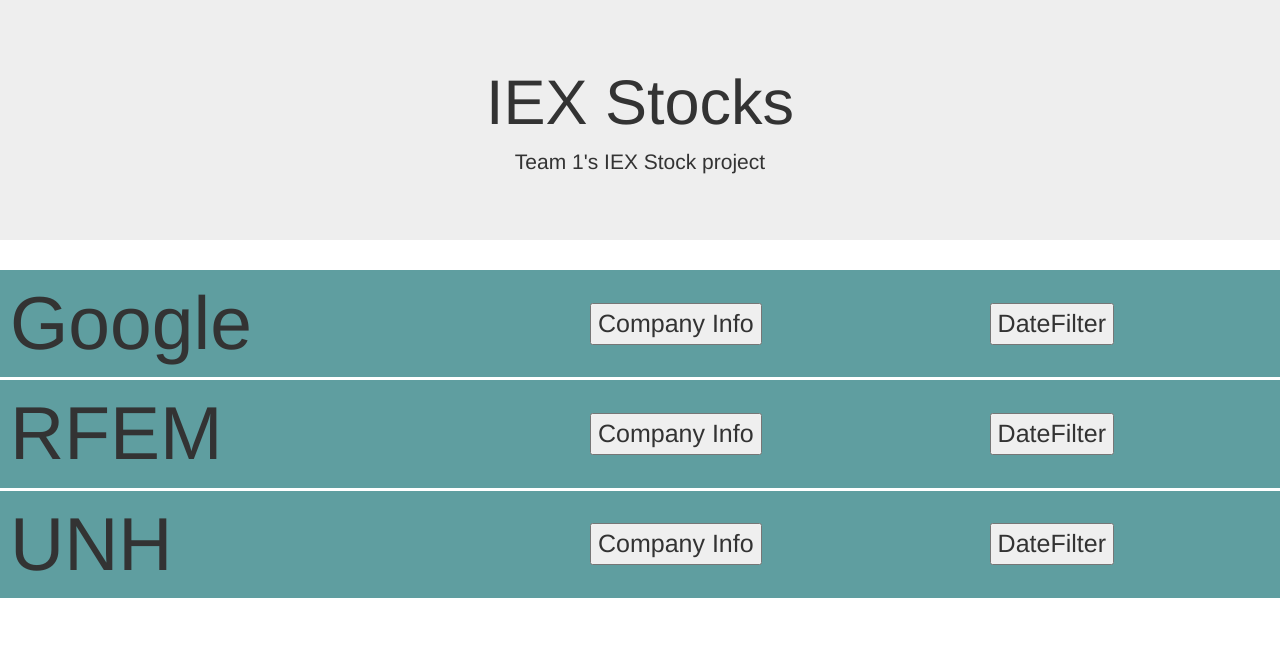
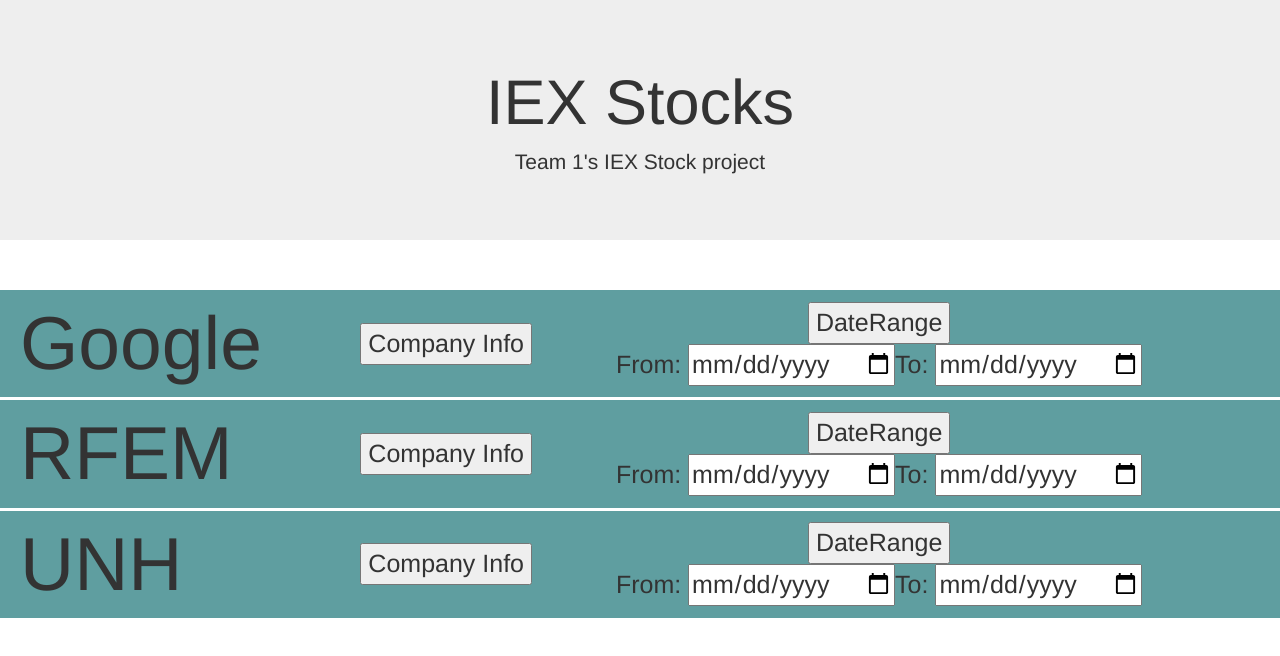
Before and after one commit to KeanUniversity-CS-SELab/Team1, an Angular app in the folder webapp/: page / in a window 1280 px wide. Shown: the top 656 px of the page. Built offline with nearby package versions, Linux system fonts and the light colour scheme.

Commit message:
DateRange completed
bare bones design

```diff
--- a/webapp/src/app/app.component.html
+++ b/webapp/src/app/app.component.html
@@ -3,15 +3,19 @@
   <h1>IEX Stocks</h1>
   <p>Team 1's IEX Stock project</p>
 </div>
-<table>
-  <td *ngIf="companyFD">
-    test
-  </td>
+<dl class="row">
+  <dt class="col-md-8" *ngIf="data30">30 day</dt>
+  <dt class="col-md-6" *ngIf="dataInfo">Company Info</dt>
+  <dt class="col-md-6 " *ngIf="dataFD">
+    <h4>Company</h4>
+    Range: {{dataFD.startDate | date}} to {{dataFD.endDate | date}}
+    <br>Avg Price: {{dataFD.avg | currency}}
+    <br>Max Price of {{dataFD.max | currency}} reached on {{dataFD.maxDate | date}}
+    <br>Min Price of {{dataFD.min | currency}} reached on {{dataFD.minDate | date}}
+    <br>Median Price of {{dataFD.mead | currency}} reached on {{dataFD.meadDate | date}}
+  </dt>
+</dl>
 
-  <td *ngIf="companyInfo">
-    test
-  </td>
-</table>
 
 <div class="header">
   <table align="center">
@@ -23,9 +27,23 @@
         </button>
       </td>
       <td>
+        <table class="inner">
+          <tr>
+            <td colspan="2" align="center">
               <button (click)="getDateFilter(2)">
-          DateFilter
+                DateRange
               </button>
+            </td>
+          </tr>
+          <tr>
+            <td>
+              From: <input type="date" [(ngModel)]="fromdate">
+            </td>
+            <td>
+              To: <input type="date" [(ngModel)]="todate">
+            </td>
+          </tr>
+        </table>
       </td>
     </tr>
     <tr>
@@ -36,9 +54,23 @@
         </button>
       </td>
       <td>
+        <table class="inner">
+          <tr>
+            <td colspan="2" align="center">
               <button (click)="getDateFilter(1)">
-          DateFilter
+                DateRange
               </button>
+            </td>
+          </tr>
+          <tr>
+            <td>
+              From: <input type="date" [(ngModel)]="fromdate">
+            </td>
+            <td>
+              To: <input type="date" [(ngModel)]="todate">
+            </td>
+          </tr>
+        </table>
       </td>
     </tr>
     <tr>
@@ -49,9 +81,23 @@
         </button>
       </td>
       <td>
+        <table class="inner">
+          <tr>
+            <td colspan="2" align="center">
               <button (click)="getDateFilter(3)">
-          DateFilter
+                DateRange
               </button>
+            </td>
+          </tr>
+          <tr>
+            <td>
+              From: <input type="date" [(ngModel)]="fromdate">
+            </td>
+            <td>
+              To: <input type="date" [(ngModel)]="todate">
+            </td>
+          </tr>
+        </table>
       </td>
     </tr>
   </table>
--- a/webapp/src/app/app.component.ts
+++ b/webapp/src/app/app.component.ts
@@ -1,26 +1,51 @@
-import {Component, OnInit, NgModule} from '@angular/core';
-import {BrowserModule} from '@angular/platform-browser';
-import {HttpClientModule} from '@angular/common/http';
+import {Component, NgModule} from '@angular/core';
+import {HttpParams, HttpClient, HttpResponse} from '@angular/common/http';
+import {DateRangeData, DayData} from '../assets/Models';
 
 @Component({
   selector: 'app-root',
   templateUrl: './app.component.html',
   styleUrls: ['./app.component.css']
 })
-export class AppComponent implements  OnInit {
+
+export class AppComponent {
+
   title = 'Team 1 IEF Stocks';
-  companyInfo = null;
-  companyFD = null;
-  ngOnInit(): void {
-    console.log('INIT');
-  }
+  dataFD: DateRangeData; fromdate = null; todate = null;
+  dataInfo = null;
+  data30: DayData[]; date30 = null;
+  constructor(private http: HttpClient) {}
 
   getCompanyInfo(company): void{
-    this.companyInfo = company;
-    console.log('CompanyInfo',  this.companyInfo);
+    const p = new HttpParams()
+      .set('symbolid', company)
+    this.http.get('http://localhost:8080/tbd')
+      .subscribe((data: any[]) => {
+        console.log(data);
+        this.dataInfo = data;
+      });
   }
   getDateFilter(company): void{
-    this.companyFD = company;
-    console.log('DateFilter', this.companyFD);
+    console.log(this.fromdate, this.todate);
+    const p = new HttpParams()
+      .set('symbolid', company)
+      .set('from', this.fromdate)
+      .set('to', this.todate);
+    const options = {params: p};
+    this.http.get('http://localhost:8080/daterange', options)
+      .subscribe((data: DateRangeData) => {
+        this.dataFD = data;
+        console.log(data);
+      });
+  }
+  getThirtyDay(): void{
+    const p = new HttpParams()
+      .set('date', this.date30);
+    const options = {params: p};
+    this.http.get('http://localhost:8080/IEX30', options)
+      .subscribe((data: DayData[]) => {
+        this.data30 = data;
+        console.log(data);
+      });
   }
 }
--- /dev/null
+++ b/webapp/src/assets/Models.ts
@@ -0,0 +1,21 @@
+export interface DateRangeData{
+  startDate: string;
+  endDate: string;
+  max: number;
+  min: number;
+  avg: number;
+  mead: number;
+  maxDate: string;
+  minDate: string;
+  meadDate: string;
+}
+export  interface DayData {
+  id: string;
+  companyID: string;
+  date: string;
+  open: string;
+  close: string;
+  high: string;
+  low: string;
+  volume: string;
+}
--- a/webapp/src/styles.css
+++ b/webapp/src/styles.css
@@ -1,25 +1,25 @@
 /* You can add global styles to this file, and also import other style files */
 .header{
   background-color: cadetblue;
+}
+.header > table{
+  width: 100%;
 }
 .title{
   text-align: left;
   font-size: 75px;
   padding-left: 10px;
-  padding-right: 50px;
+  padding-right: 25px;
 }
-table{
-  width: 100%;
-}
-tr{
+.header > table > tr{
   font-size: 25px;
   border-bottom-style: solid;
   border-bottom-color: white;
 }
-tr:last-child{
+.header > table > tr:last-child{
   border-bottom-style: none;
 }
-td{
+.header > table > tr > td{
   padding-right: 20px;
   padding-left: 20px;
 }
```
Also changed, not shown: webapp/src/app/app.module.ts (+5 -3 lines). Lines whose indentation alone changed are shown as unchanged.
